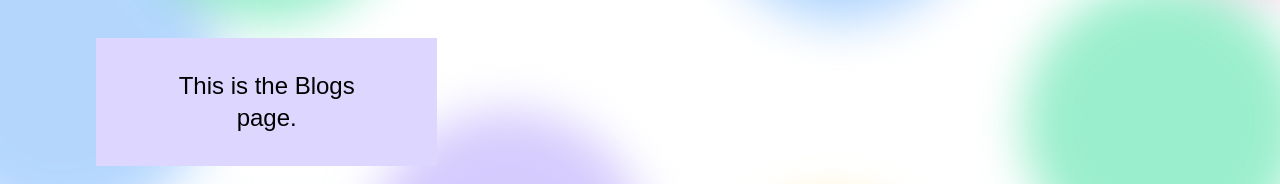
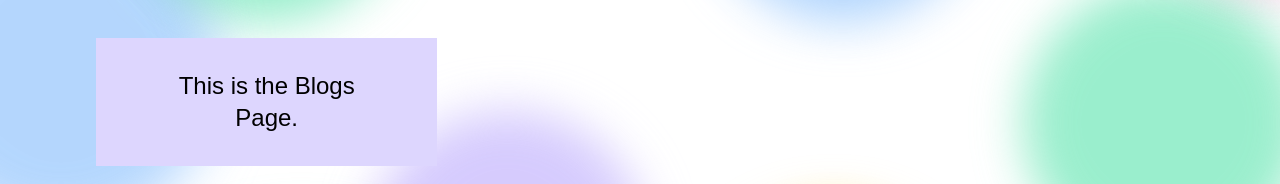
Before and after one commit to zineRobotics/zine-website-2023, a Next.js app: page /blogs in a window 1280 px wide. Shown: the part 391-575 px from the top of the page. Built offline with nearby package versions, Linux system fonts and the light colour scheme.

Commit message:
test commit from pc

```diff
--- a/components/Blogs/blogs.tsx
+++ b/components/Blogs/blogs.tsx
@@ -21,7 +21,7 @@ const Blogs = () => {
   </div>
   <div className="relative grid grid-cols-3 gap m-8 gap-8 text-2xl font-nunito text-black">
       <button className="transition duration-500 ease-in-out bg-purple-200 px-20 py-8 hover:bg-red-600 hover:text-white transform hover:-translate-y-1 hover:scale-110 ...">
-      <Link href=""><h1>This is the Blogs page.</h1></Link>
+      <Link href=""><h1>This is the Blogs Page.</h1></Link>
       </button>
     </div>
 </div>
```
